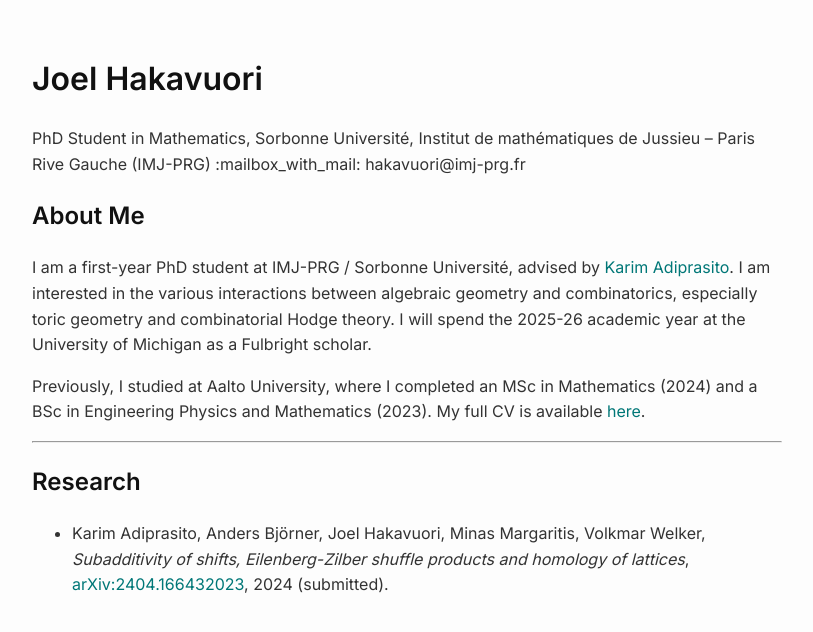
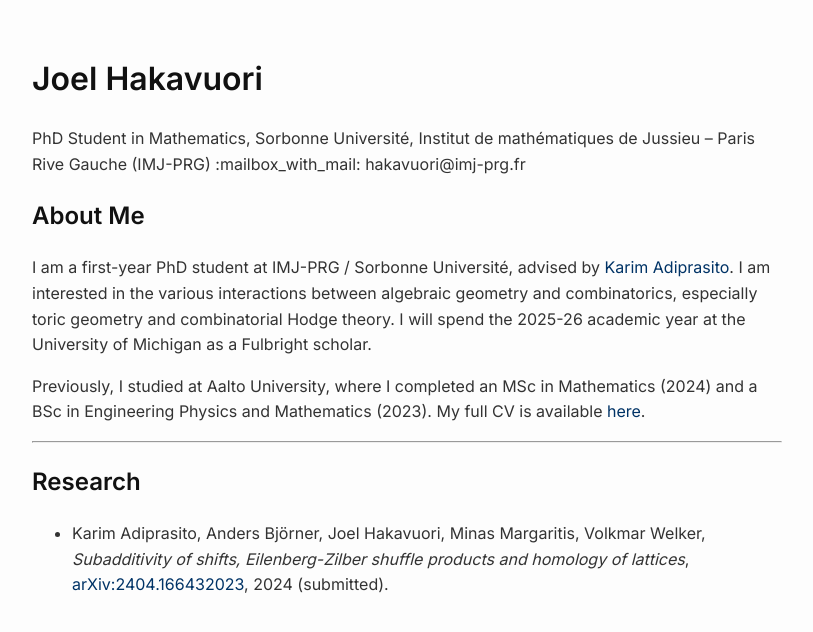
Before and after one commit to hakav/hakav.github.io, a Jekyll site: the page built from index.md, in a window 1280 px wide. Shown: the top 632 px of the page, without its empty margins (233-1046 px from the left). Built offline with Jekyll 4.4.1, drawn with Linux system fonts in a browser that asks for light colours.

Commit message:
Update style.css

```diff
--- a/assets/css/style.css
+++ b/assets/css/style.css
@@ -16,11 +16,11 @@ h1, h2, h3, h4 {
 }
 
 a {
-  color: #007777;
+  color: #003366;
   text-decoration: none;
 }
 
 a:hover {
-  color: #00aaaa;
+  color: #90D5FF;
   text-decoration: underline;
 }
```
